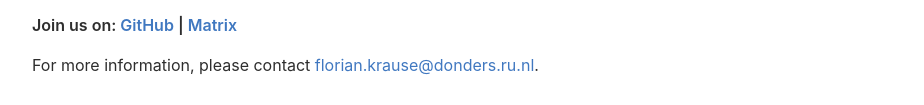
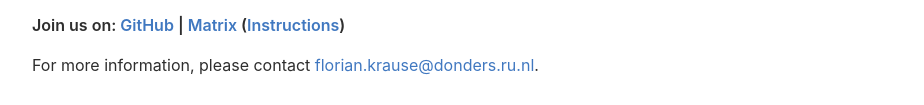
Before and after one commit to bncnijmegen/bncnijmegen.github.io, a plain HTML site: page index.html in a window 1280 px wide. Shown: the part 447-552 px from the top of the page, without its empty margins (167-1091 px from the left). Drawn offline with Linux system fonts and the light colour scheme.

Commit message:
Deploying to gh-pages from @ bncnijmegen/bncnijmegen.github.io@fec36b606992501f5fe934ba1ab8ccebd05ba5d7 🚀

```diff
--- a/index.html
+++ b/index.html
@@ -17,7 +17,7 @@
 </p>
 <p>The <em>Biofeedback &amp; Neurofeedback Community Nijmegen (BNCNijmegen)</em> is an initiative to bring together Bio- and Neurofeedback researchers across the Radboud campus
 by providing a platform for knowledge exchange and collaboration, aimed at making Nijmegen a central hub of expertise in Bio- and Neurofeedback research in the Netherlands.</p>
-<p><strong>Join us on: <a href="https://github.com/orgs/bncnijmegen">GitHub</a> | <a href="https://matrix.to/#/#bncnijmegen:matrix.org">Matrix</a></strong></p>
+<p><strong>Join us on: <a href="https://github.com/orgs/bncnijmegen">GitHub</a> | <a href="https://matrix.to/#/#bncnijmegen:matrix.org">Matrix</a> (<a href="https://gist.github.com/fladd/c26524e385957f0a654a46d74d3a7598">Instructions</a>)</strong></p>
 <p>For more information, please contact <a href="mailto:florian.krause@donders.ru.nl">florian.krause@donders.ru.nl</a>.</p>
 <p><br/></p>
 <ul class="pagelisting">
```
